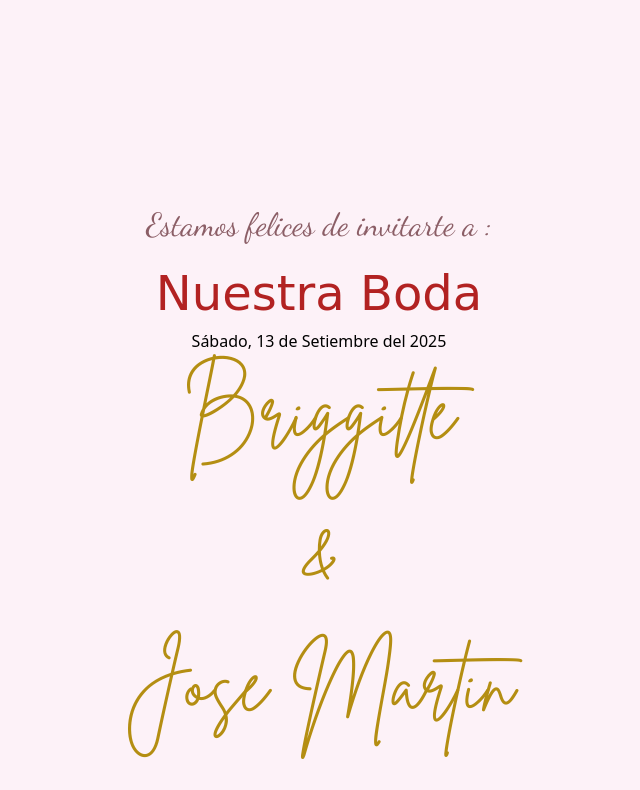
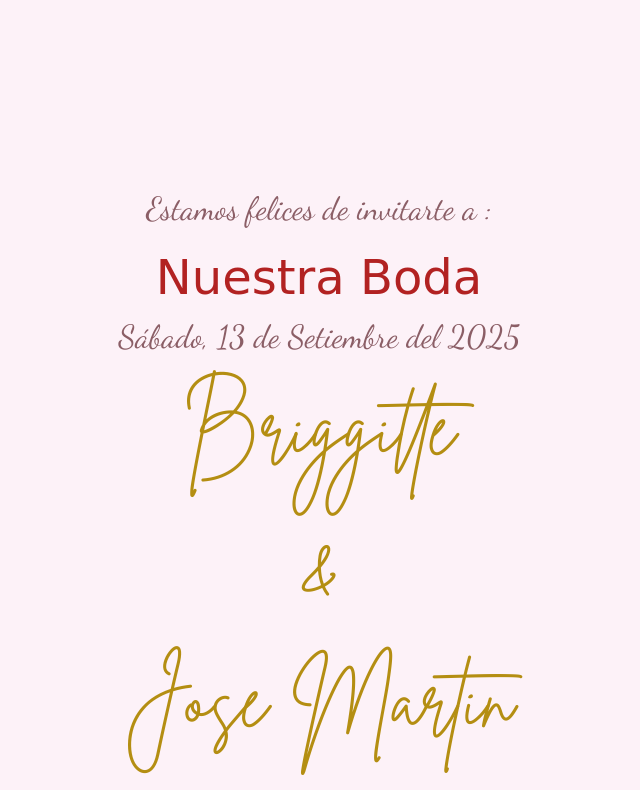
Before and after one commit to jcaceres89c/Matrimonio, a website: page public/savetheday.html in a window 1280 px wide. Shown: the part 10-800 px from the top of the page, without its empty margins (321-961 px from the left). Drawn offline with nearby package versions, Linux system fonts and the light colour scheme; a web font is replaced by a local one.

Commit message:
8 commit

```diff
--- a/public/savetheday.html
+++ b/public/savetheday.html
@@ -72,7 +72,7 @@
 
     <div class="texto-invitacion">Estamos felices de invitarte a :</div>
     <div class="titulo-boda">Nuestra Boda</div>
-    <div class="titulo-fecha">Sábado, 13 de Setiembre del 2025</div>
+    <div class="texto-fecha">Sábado, 13 de Setiembre del 2025</div>
     <div class="nombre-pareja">Briggitte</div>
     <div class="nombre-pareja">&</div>
     <div class="nombre-pareja">José Martín</div>
```
